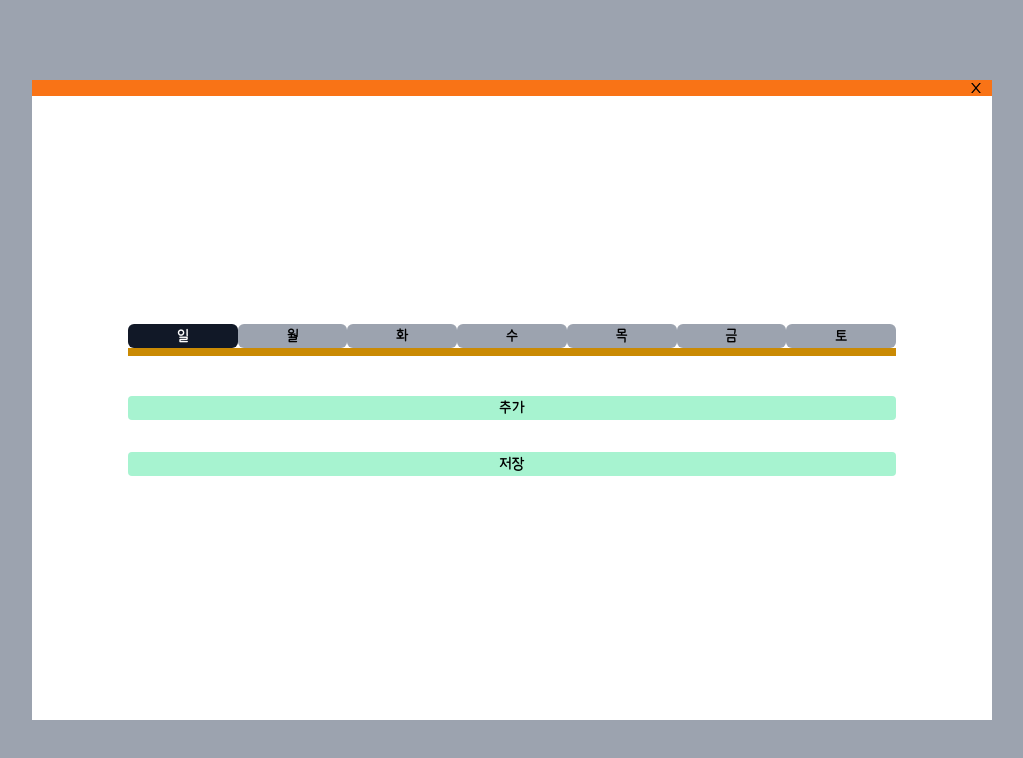
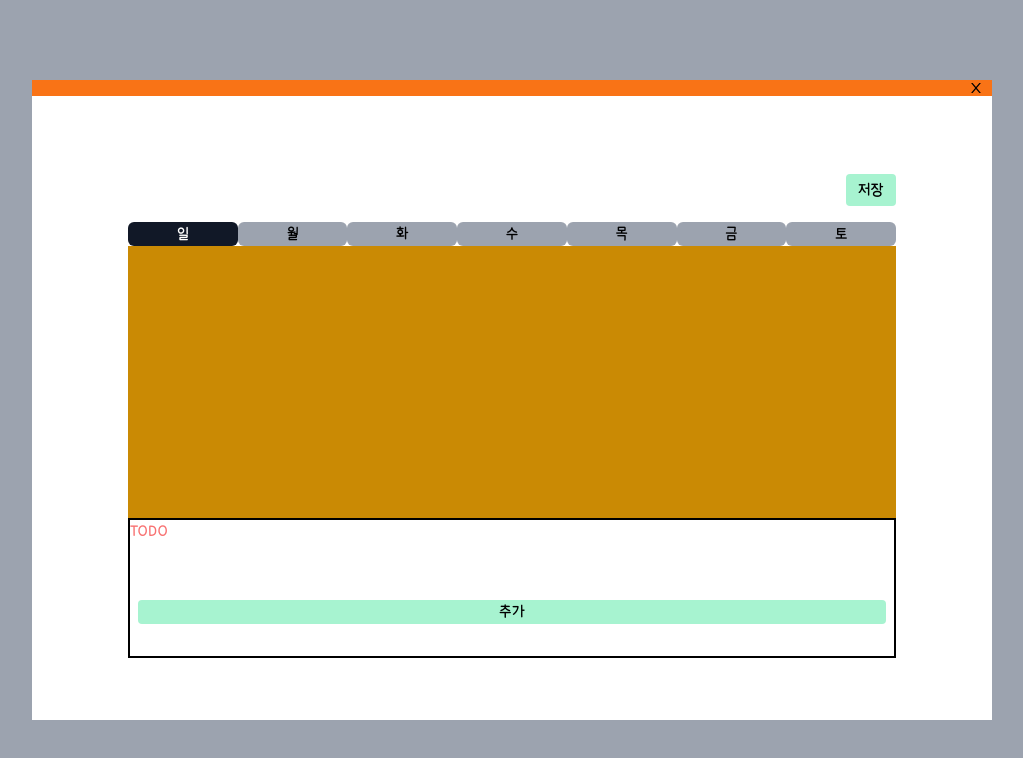
Before and after one commit to bluke127/react_todolist, a React (Create React App) app in the folder frontend/: page / in a window 1280 px wide. Both pictures are taken after a click on the button "요일별 루틴". Shown: the top 758 px of the page, without its empty margins (128-1151 px from the left). Built offline with nearby package versions, Linux system fonts and the light colour scheme.

Commit message:
[design]css 수정

```diff
--- a/frontend/src/Components/DatePicker/index.css
+++ b/frontend/src/Components/DatePicker/index.css
@@ -8,6 +8,7 @@
 .no_input .react-datepicker-wrapper{
   background-color:#f00;
   height:0px !important;
+  display:block
 }
 .react-datepicker-popper,
 .react-datepicker {
--- a/frontend/src/Pages/Routine.tsx
+++ b/frontend/src/Pages/Routine.tsx
@@ -9,7 +9,7 @@ import { AnyAction } from "redux";
 function Routine({ day, planList, setPlanList, closeModal }) {
   const [insertValue, setInsertValue] = useState("");
   const { setPopup, closePopup } = useReducer();
-  const [routineDay,setRoutineDay]=useState(day)
+  const [routineDay, setRoutineDay] = useState(day);
   const onAddTodoList = useCallback(() => {
     let saveData = [...planList];
     if (insertValue) {
@@ -30,52 +30,73 @@ function Routine({ day, planList, setPlanList, closeModal }) {
     localStorage.setItem(day, JSON.stringify(planList));
     setPopup("저장되었습니다", {
       Confirm: () => {
-        closeModal()
+        closeModal();
       },
     });
   }, [planList, insertValue]);
-  const onClickDay=(day)=>{
-    setRoutineDay(day)
-    let r=JSON.parse(localStorage.getItem(day))
-    if(r&&r.length){
-      setPlanList(arr=>[...r])
-    }else{
-
-      setPlanList(_=>[])
+  const onClickDay = (day) => {
+    setRoutineDay(day);
+    let r = JSON.parse(localStorage.getItem(day));
+    if (r && r.length) {
+      setPlanList((arr) => [...r]);
+    } else {
+      setPlanList((_) => []);
     }
-  }
+  };
   return (
-    <div className="w-4/5">
+    <div className="w-4/5 h-4/5 flex flex-col">
+      <div className="flex justify-end">
+        <Button onClick={onSaveTodoList} className="px-3 py-1 my-4 bg-emerald-200 rounded">
+          저장
+        </Button>
+      </div>
       <div className="flex">
         {DAYS.map((dayItem) => (
           <div
             className={
               "flex-1 text-center rounded-md " +
-              `${routineDay === dayItem ? "bg-gray-900 text-white" : "bg-gray-400"}`
+              `${
+                routineDay === dayItem
+                  ? "bg-gray-900 text-white"
+                  : "bg-gray-400"
+              }`
             }
-            onClick={()=>onClickDay(dayItem)}
+            onClick={() => onClickDay(dayItem)}
           >
             <div className="w-full">{dayItem}</div>
           </div>
         ))}
       </div>
+      <div className="grow">
         <DragNDrop
           contentList={planList}
           setContentList={setPlanList}
+          wrapperClassName={"h-full"}
           cotentClassName={"w-full"}
           checkboxReadonly={true}
         ></DragNDrop>
+      </div>
+      <div className="border-black border-2 box-border">
+        <div>
+          <span className="text-red-400">TODO</span>
 
           <Input
             value={insertValue}
-        onChange={(e) => setInsertValue((e.target as HTMLInputElement).value)}
+            onChange={(e) =>
+              setInsertValue((e.target as HTMLInputElement).value)
+            }
           />
-      <Button onClick={onAddTodoList} className="w-full my-4 bg-emerald-200">
+        </div>
+
+        <div className="m-2 my-4">
+          <Button
+            onClick={onAddTodoList}
+            className="w-full my-4 bg-emerald-200"
+          >
             추가
           </Button>
-      <Button onClick={onSaveTodoList} className="w-full my-4 bg-emerald-200">
-        저장
-      </Button>
+        </div>
+      </div>
     </div>
   );
 }
--- a/frontend/src/Pages/Todo.tsx
+++ b/frontend/src/Pages/Todo.tsx
@@ -150,12 +150,12 @@ export function Todo() {
           </span>
           달력 고정
         </span> */}
-        <div className={`w-full h-full relative`}>
+        <div className={`w-full h-full relative z-10`}>
           {isShowDatePicker ? (
             <div
               // ref={datePickerWrappper}
               className={
-                "w-full absolute top-0 bg-[#F0F0F0] overflow-hidden no_input"
+                "w-full absolute top-0 bg-[#F0F0F0] overflow-hidden z-10 no_input"
               }
               // onMouseEnter={(_) => setFixing(true)}
               // onMouseLeave={(_) => setFixing(false)}
--- a/frontend/src/index.css
+++ b/frontend/src/index.css
@@ -26,6 +26,7 @@ body {
   position: fixed;
   top: 0;
   left: 0;
+  z-index:11
 }
 #popup_root{
   z-index:2
```
Lines whose indentation alone changed are shown as unchanged.
